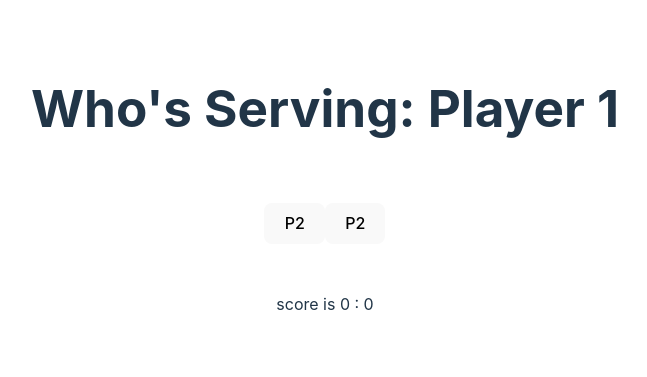
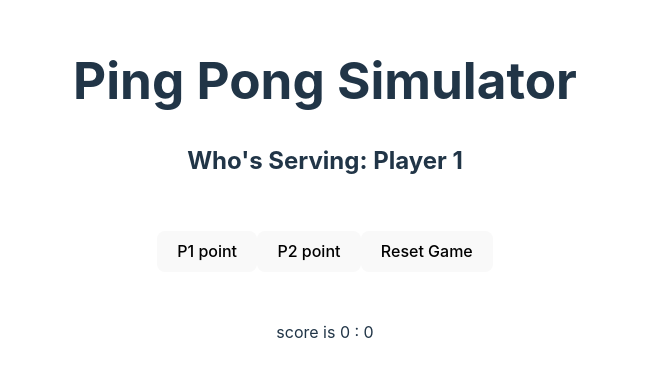
Before and after one commit to evanc7007/Ping-Pong-Score-Tracker, a React (Vite) app in the folder catalystprog/: page / in a window 1280 px wide. Shown: the part 211-588 px from the top of the page, without its empty margins (315-962 px from the left). Built offline with nearby package versions, Linux system fonts and the light colour scheme.

Commit message:
game end added

```diff
--- a/catalystprog/src/App.jsx
+++ b/catalystprog/src/App.jsx
@@ -5,17 +5,31 @@ function App() {
   const [count1, setCount1] = useState(0)
   const [count2, setCount2] = useState(0)
   const [server, setServer] = useState(1)
+  const [winningPlayer, setWinning] = useState(1)
+  const [endpoint, setEnd] = useState(false)
+
+  function resetGame(){
+    setCount1(() => 0);
+    setCount2(() => 0);
+    setServer(() => 1);
+    setEnd(() => false)
+  }
 
   return (
     <div>
-      <h1>Who's Serving: Player {server}</h1>
+      <h1>Ping Pong Simulator</h1>
+      {!endpoint && <h2>Who's Serving: Player {server}</h2>}
       <div className="card">
-        <button onClick={() => {setCount1((count) => count + 1); setServer(() => (Math.ceil((count1 + count2)/2) % 2 + 1))}}>
-          P2
-        </button>
-        <button onClick={() => {setCount2((count) => count + 1); setServer(() => (Math.ceil((count1 + count2)/2) % 2 + 1))}}>
-          P2
-        </button>
+        {!endpoint && <button onClick={() => {setCount1((count) => count + 1); setServer(() => (Math.floor((count1 + count2 + 1) / 2) % 2 + 1)); setWinning(() => 1); setEnd(() => (count1 + 1 >= 11))}}>
+          P1 point
+        </button>}
+        {!endpoint && <button onClick={() => {setCount2((count) => count + 1); setServer(() => (Math.floor((count1 + count2 + 1) / 2) % 2 + 1)); setWinning(() => 2); setEnd(() => (count2 + 1 >= 11))}}>
+          P2 point
+        </button>}
+        <button onClick={() => resetGame()}>
+          Reset Game
+          </button>
+        {endpoint && <h1>Player {winningPlayer} wins!</h1>}
       </div>
       <p>score is {count1} : {count2}</p>
     </div>
```
